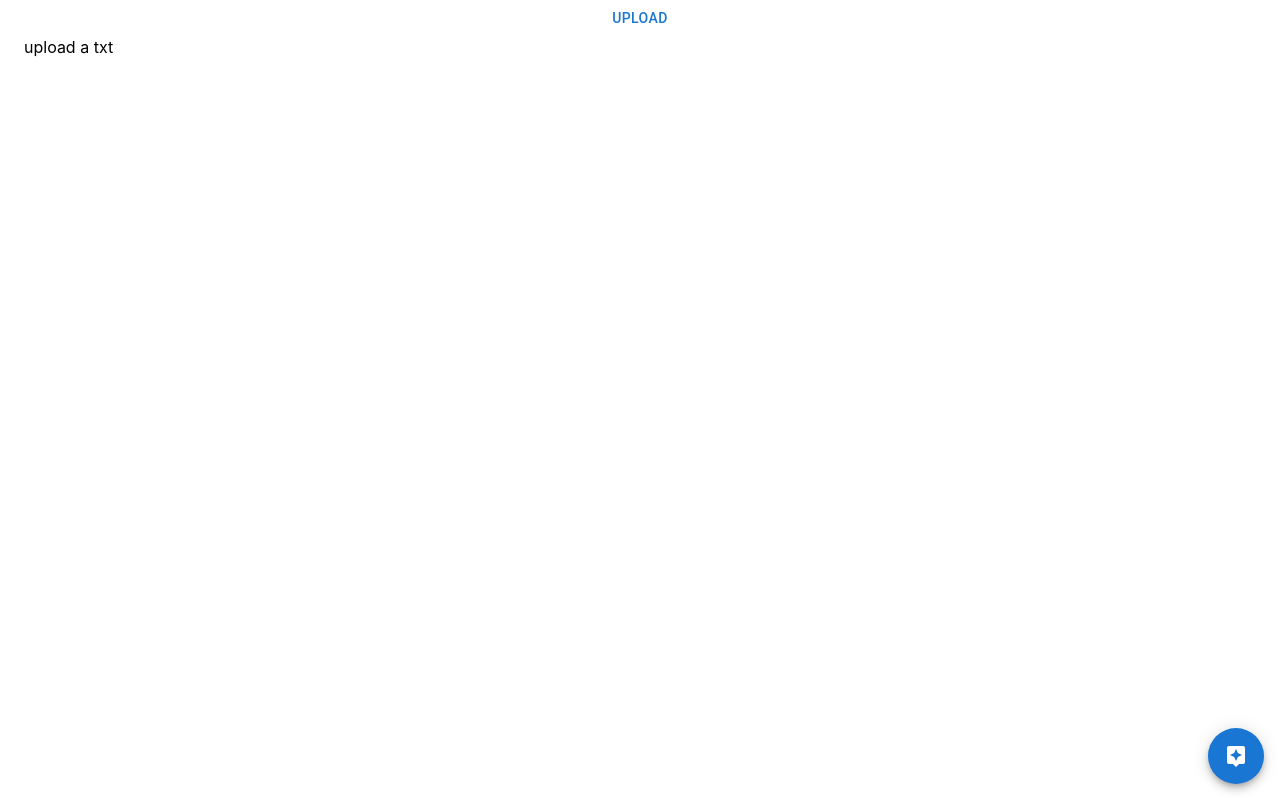
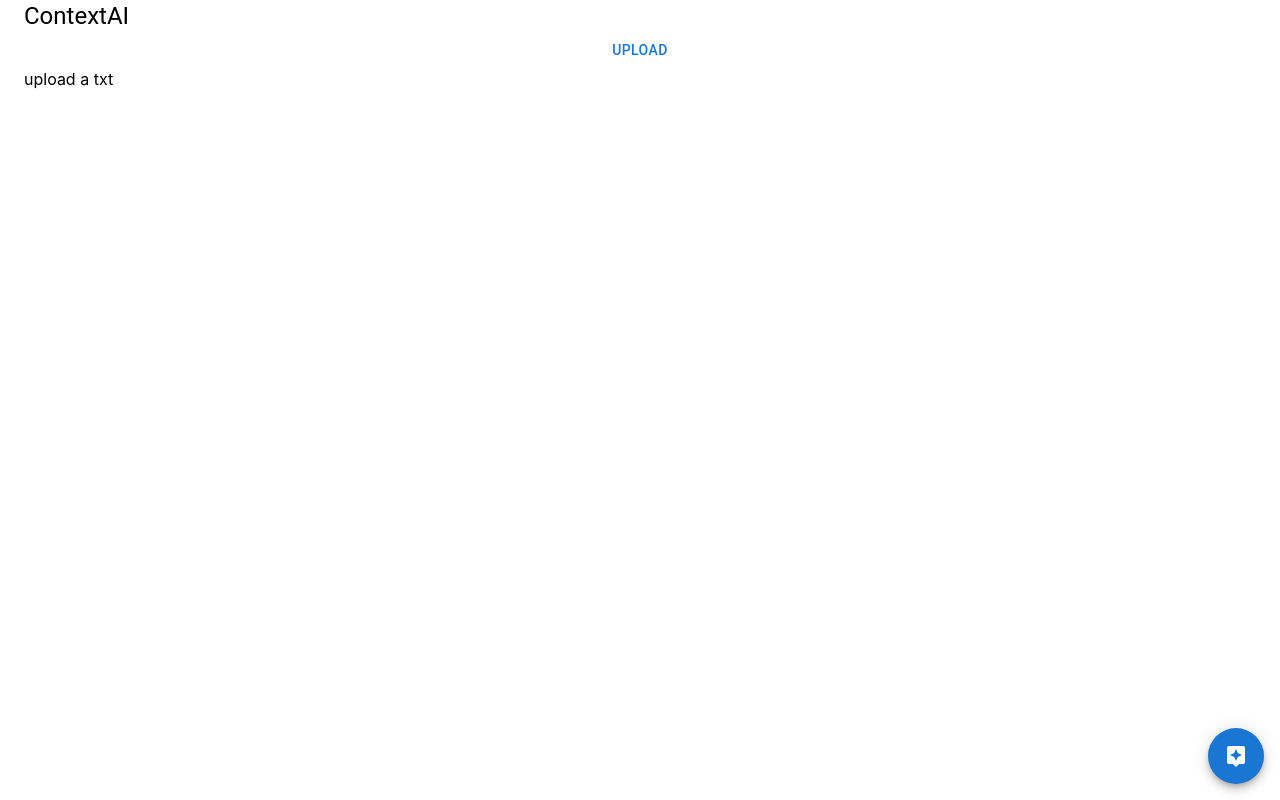
Before and after one commit to natheraf/digital-ocean-hackathon, a React (Create React App) app in the folder rclient/: page / in a window 1280 px wide. Built offline with nearby package versions, Linux system fonts and the light colour scheme.

Commit message:
feat: app name

```diff
--- a/rclient/src/features/Reader.js
+++ b/rclient/src/features/Reader.js
@@ -1,5 +1,5 @@
 import * as React from "react";
-import { Box, Button, Stack } from "@mui/material";
+import { Box, Button, Stack, Typography } from "@mui/material";
 import { HighlightMenu } from "./HighlightMenu";
 import { Chat } from "./Chat";
 
@@ -28,6 +28,7 @@ export const Reader = () => {
       <Chat />
       <HighlightMenu />
       <input type="file" ref={inputFile} onChange={handleFileChange} hidden />
+      <Typography variant="h5">ContextAI</Typography>
       <Button onClick={handleEpubImportOnClick}>Upload</Button>
       <Box
         sx={{ whiteSpace: "pre-wrap" }}
```
